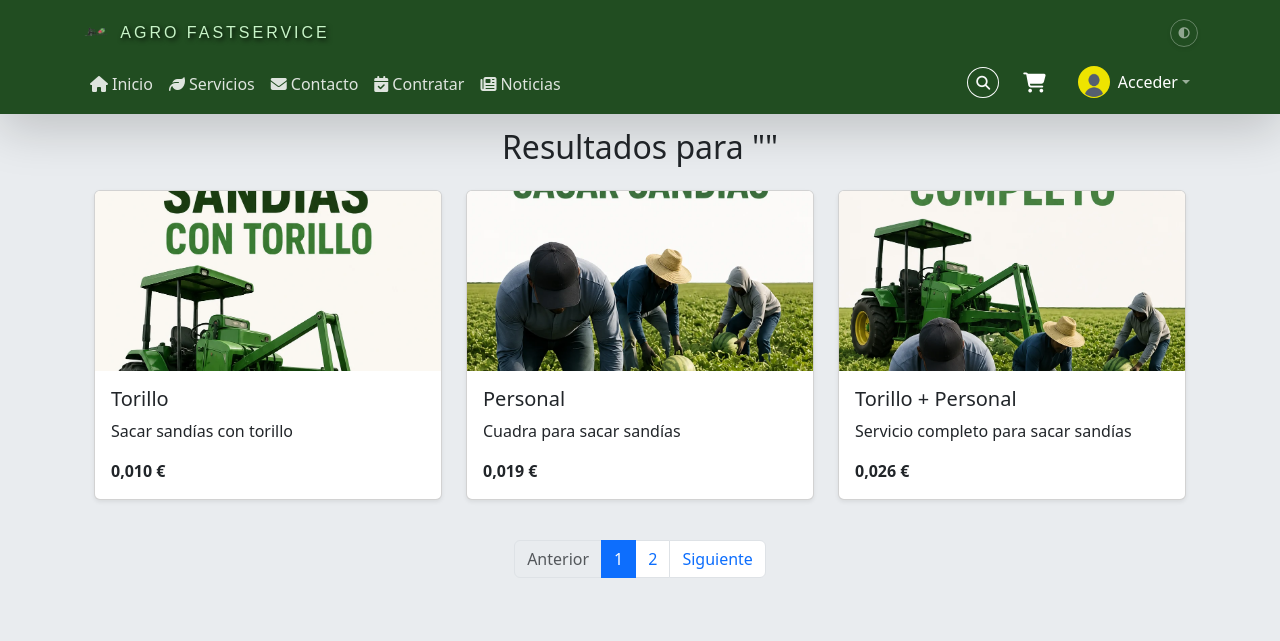
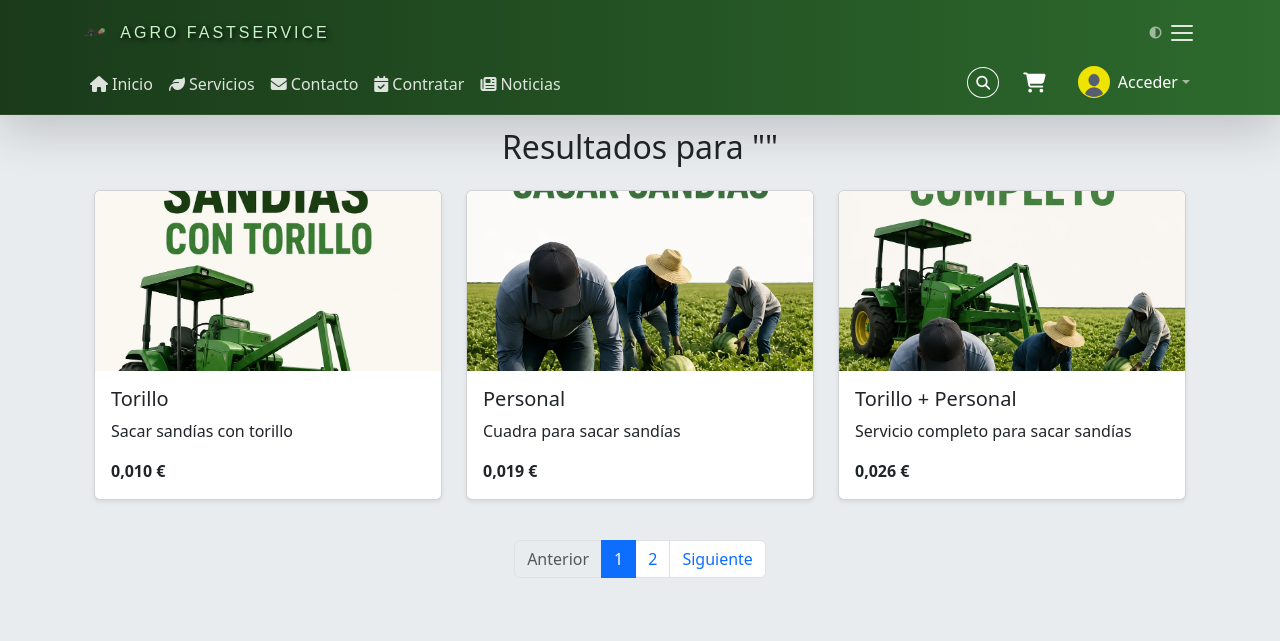
Before and after one commit to Leghlimi/agro_fastservice, a Django app: page /buscador/ in a window 1280 px wide. Shown: the top 641 px of the page. Run offline with Django 5.2, Linux system fonts and the light colour scheme; data comes from the database, SQL or seed files in the repository.

Commit message:
Navbar ok

```diff
--- a/static/css/style.css
+++ b/static/css/style.css
@@ -151,42 +151,81 @@ header.scrolled .navbar-brand img {
 }
 
 /* =========================================================
-   NAVBAR
+   NAVBAR — GLASSMORPHISM
 ========================================================= */
 .navbar {
-    background-color: #214d21 !important;
+    background: linear-gradient(90deg, #1a3a1a 0%, #2d6a2d 100%) !important;
+    border-bottom: 1px solid rgba(255, 255, 255, 0.08);
+}
+
+header.scrolled .navbar {
+    background: linear-gradient(90deg, #122812 0%, #214d21 100%) !important;
+}
+
+/* =========================================================
+   HAMBURGUESA ANIMADA → X
+========================================================= */
+.hamburger-box {
+    display: inline-flex;
+    flex-direction: column;
+    gap: 5px;
+    width: 22px;
+    cursor: pointer;
+}
+
+.hamburger-line {
+    display: block;
+    height: 2px;
+    background: rgba(255, 255, 255, 0.85);
+    border-radius: 2px;
+    transition: transform 0.3s ease, opacity 0.3s ease, background 0.3s ease;
+}
+
+.navbar-toggler[aria-expanded="true"] .hamburger-line:nth-child(1) {
+    transform: translateY(7px) rotate(45deg);
+    background: #fff;
+}
+
+.navbar-toggler[aria-expanded="true"] .hamburger-line:nth-child(2) {
+    opacity: 0;
+    transform: scaleX(0);
+}
+
+.navbar-toggler[aria-expanded="true"] .hamburger-line:nth-child(3) {
+    transform: translateY(-7px) rotate(-45deg);
+    background: #fff;
 }
 
 
 /* Botón modo oscuro */
 #toggle-theme {
-    width: 28px;
-    height: 28px;
-    border-radius: 50%;
-    font-size: 0.7rem;
-    padding: 0;
-    border: 1px solid rgba(255, 255, 255, 0.3) !important;
-    color: rgba(255, 255, 255, 0.5) !important;
+    width: auto;
+    height: auto;
+    border-radius: 0;
+    font-size: 0.75rem;
+    padding: 0.2rem 0.3rem;
+    border: none !important;
+    color: rgba(255, 255, 255, 0.55) !important;
     background: transparent !important;
     box-shadow: none;
 }
 #toggle-theme:hover {
-    border-color: rgba(255, 255, 255, 0.7) !important;
-    color: rgba(255, 255, 255, 0.9) !important;
-    background: rgba(255, 255, 255, 0.1) !important;
+    color: rgba(255, 255, 255, 0.95) !important;
+    background: transparent !important;
 }
 
 .navbar-toggler {
-    border-color: rgba(255, 255, 255, 0.5) !important;
+    display: inline-flex !important;
+    align-items: center;
+    justify-content: center;
+    padding: 0.2rem 0.3rem !important;
+    border: none !important;
+    background: transparent !important;
+    box-shadow: none !important;
 }
 
-.navbar-toggler-icon {
-    filter: brightness(1.5);
-}
-
-.navbar-toggler:hover {
-    border-color: rgba(255, 255, 255, 0.8) !important;
-    background: rgba(255, 255, 255, 0.1) !important;
+.navbar-toggler:hover .hamburger-line {
+    background: #fff !important;
 }
 
 /* Logo de la navbar */
--- a/templates/base.html
+++ b/templates/base.html
@@ -33,14 +33,19 @@
 
             <!-- Botón modo oscuro -->
             <button id="toggle-theme"
-                    class="btn btn-outline-light rounded-circle shadow-sm order-2 ms-auto me-2 me-lg-0">
+                    class="btn order-2 ms-auto me-2 me-lg-0">
                 <i class="fa-solid fa-circle-half-stroke"></i>
             </button>
 
             <!-- Botón toggle para móviles -->
-            <button class="navbar-toggler order-3" type="button" data-bs-toggle="collapse" data-bs-target="#navbarPF"
+            <button class="navbar-toggler order-3 shadow-none" type="button"
+                    data-bs-toggle="collapse" data-bs-target="#navbarPF"
                     aria-controls="navbarPF" aria-expanded="false" aria-label="Toggle navigation">
-                <span class="navbar-toggler-icon"></span>
+                <span class="hamburger-box">
+                    <span class="hamburger-line"></span>
+                    <span class="hamburger-line"></span>
+                    <span class="hamburger-line"></span>
+                </span>
             </button>
 
             <!-- Contenido colapsable -->
```
